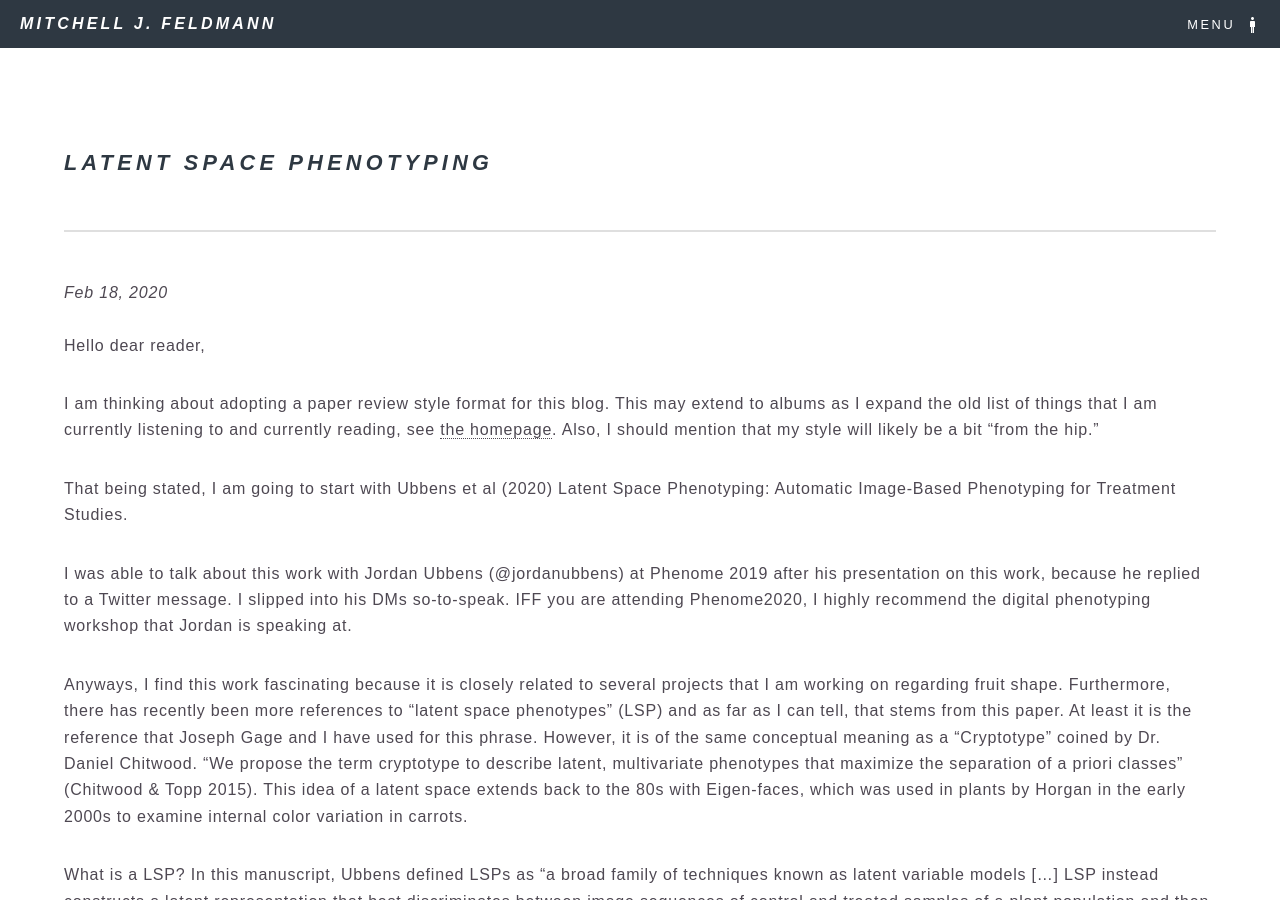
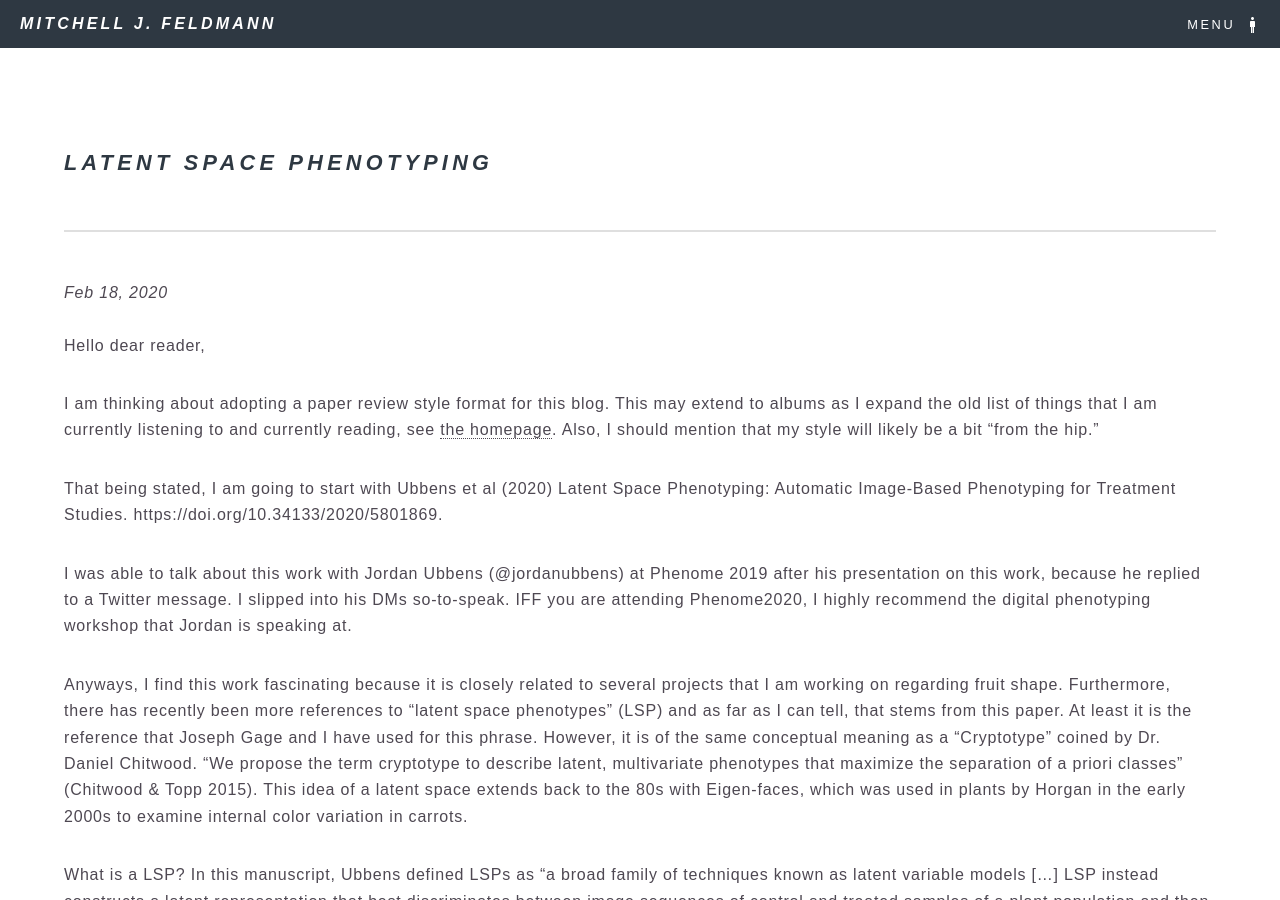
Before and after one commit to mjfeldmann/mjfeldmann.github.io, a Jekyll site: the page built from _posts/blog/2020-02-18-ubbensetal.markdown, in a window 1280 px wide and 900 px high. Built offline with Jekyll 4.4.1, drawn with Linux system fonts in a browser that asks for light colours; nearby versions of some CDN libraries; a style sheet for code colours, icons or effects is not loaded.

Commit message:
reading/listening

```diff
--- a/_posts/blog/2020-02-18-ubbensetal.markdown
+++ b/_posts/blog/2020-02-18-ubbensetal.markdown
@@ -9,7 +9,7 @@
 
 I am thinking about adopting a paper review style format for this blog. This may extend to albums as I expand the old list of things that I am currently listening to and currently reading, see <a href="mjfeldmann.github.io">the homepage</a>. Also, I should mention that my style will likely be a bit "from the hip."
 
-That being stated, I am going to start with Ubbens et al (2020) Latent Space Phenotyping: Automatic Image-Based Phenotyping for Treatment Studies.
+That being stated, I am going to start with Ubbens et al (2020)  Latent Space Phenotyping: Automatic Image-Based Phenotyping for Treatment Studies. https://doi.org/10.34133/2020/5801869.
 
 I was able to talk about this work with Jordan Ubbens (@jordanubbens) at Phenome 2019 after his presentation on this work, because he replied to a Twitter message. I slipped into his DMs so-to-speak. IFF you are attending Phenome2020, I highly recommend the digital phenotyping workshop that Jordan is speaking at.
 
--- a/index.html
+++ b/index.html
@@ -16,10 +16,10 @@
 		<h2><i>{{ site.title }}</i></h2>
 		<p>{{ site.description | markdownify }}</p>
 		<ul class="actions">
-			<li><a href="https://doi.org/10.34133/2020/5801869" class="button special">Currently Reading</a></li>
+			<li><a href="https://doi.org/10.2135/tppj2019.07.0011" class="button special">Currently Reading</a></li>
 		</ul>
 		<ul class="actions">
-			<li><a href="https://youtu.be/iCs159Fb4ls" class="button special">Currently Listening</a></li>
+			<li><a href="https://youtu.be/URDWbv4miAQ" class="button special">Currently Listening</a></li>
 		</ul>
 	</div>
 <a href="#footer" class="more scrolly">how to find me</a>
```
